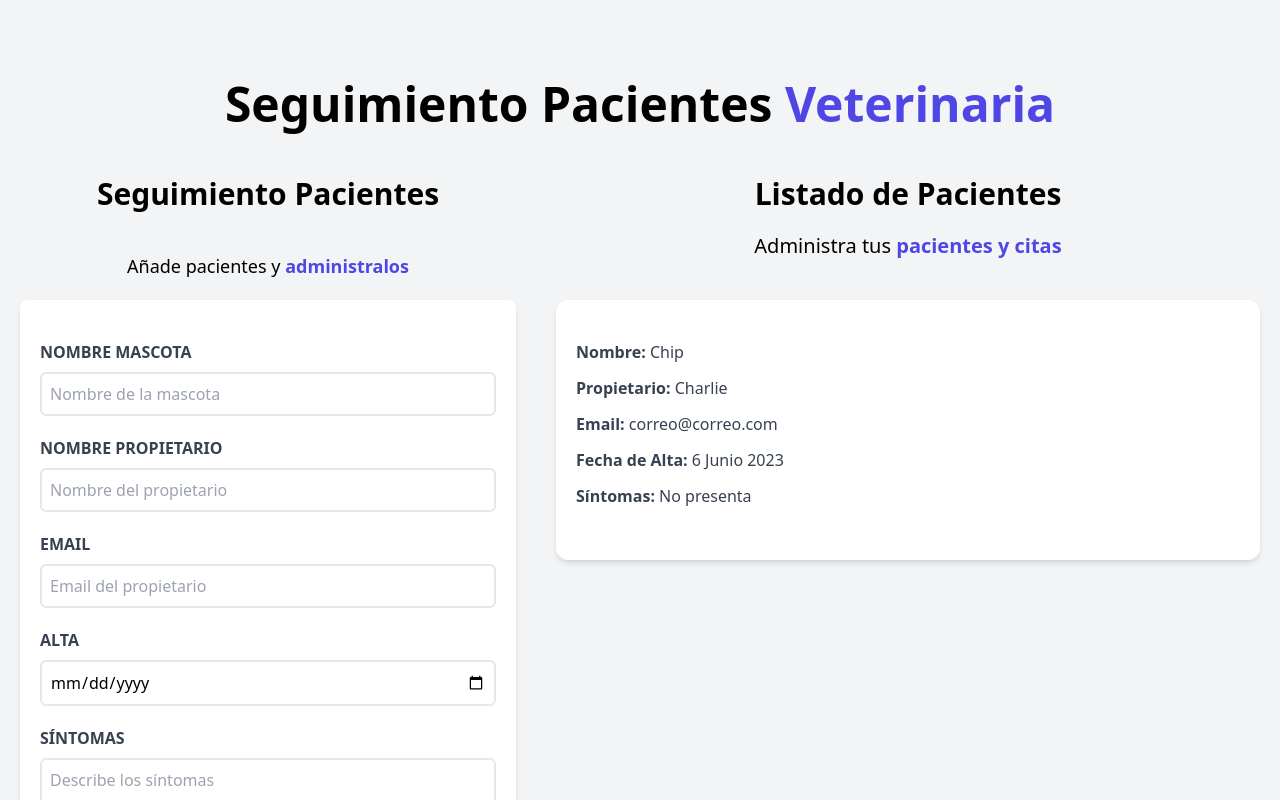
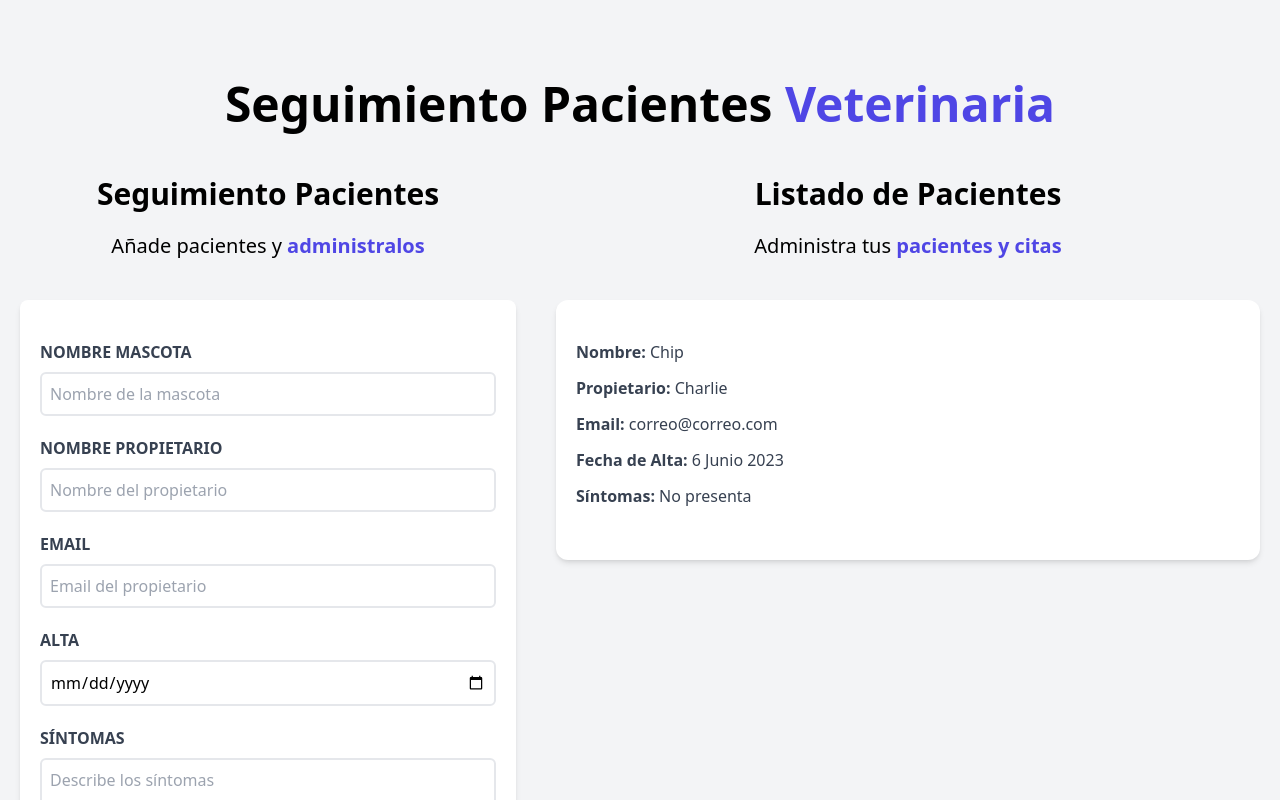
Before and after one commit to cesantaniello/admin-pacientes, a React (Vite) app: page / in a window 1280 px wide. Shown: the top 800 px of the page. Built offline with nearby package versions, Linux system fonts and the light colour scheme.

Commit message:
Fix form styles

```diff
--- a/src/components/Formulario.jsx
+++ b/src/components/Formulario.jsx
@@ -44,14 +44,14 @@ const Formulario = ({pacientes, setPacientes}) => {
   //console.log(nombre)
   return (
     <div className="md:w-1/2 lg:w-2/5 mx-5">
-        <h2 className="font-black text-3xl text-center mb-10">Seguimiento Pacientes</h2>
-        <p className="text-lg mt-5 text-center">
+        <h2 className="font-black text-3xl text-center mb-5">Seguimiento Pacientes</h2>
+        <p className="text-xl mt-5 text-center">
           Añade pacientes y {''}
           <span className="text-indigo-600 font-bold">administralos</span>
         </p>
         <form
           onSubmit={handleSubmit}
-          className="bg-white shadow-md rounded-lg py-10 px-5 mt-5 mb-10">
+          className="bg-white shadow-md rounded-lg py-10 px-5 mt-10 mb-10">
             {error && (
               <p className="bg-red-800 text-white text-center p-3 uppercase font-bold mb-3 rounded-md">
                 Todos los campos son obligatorios
```
